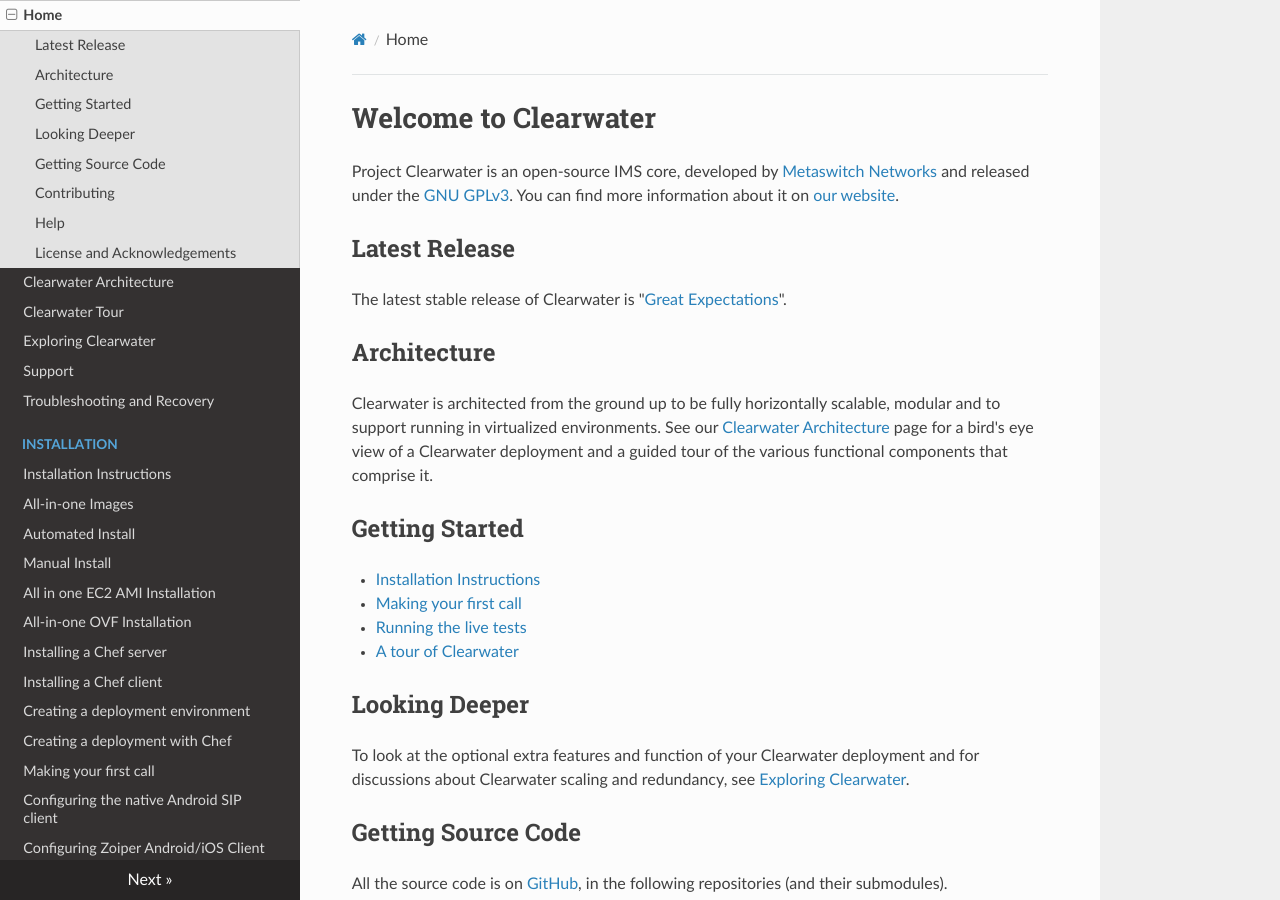
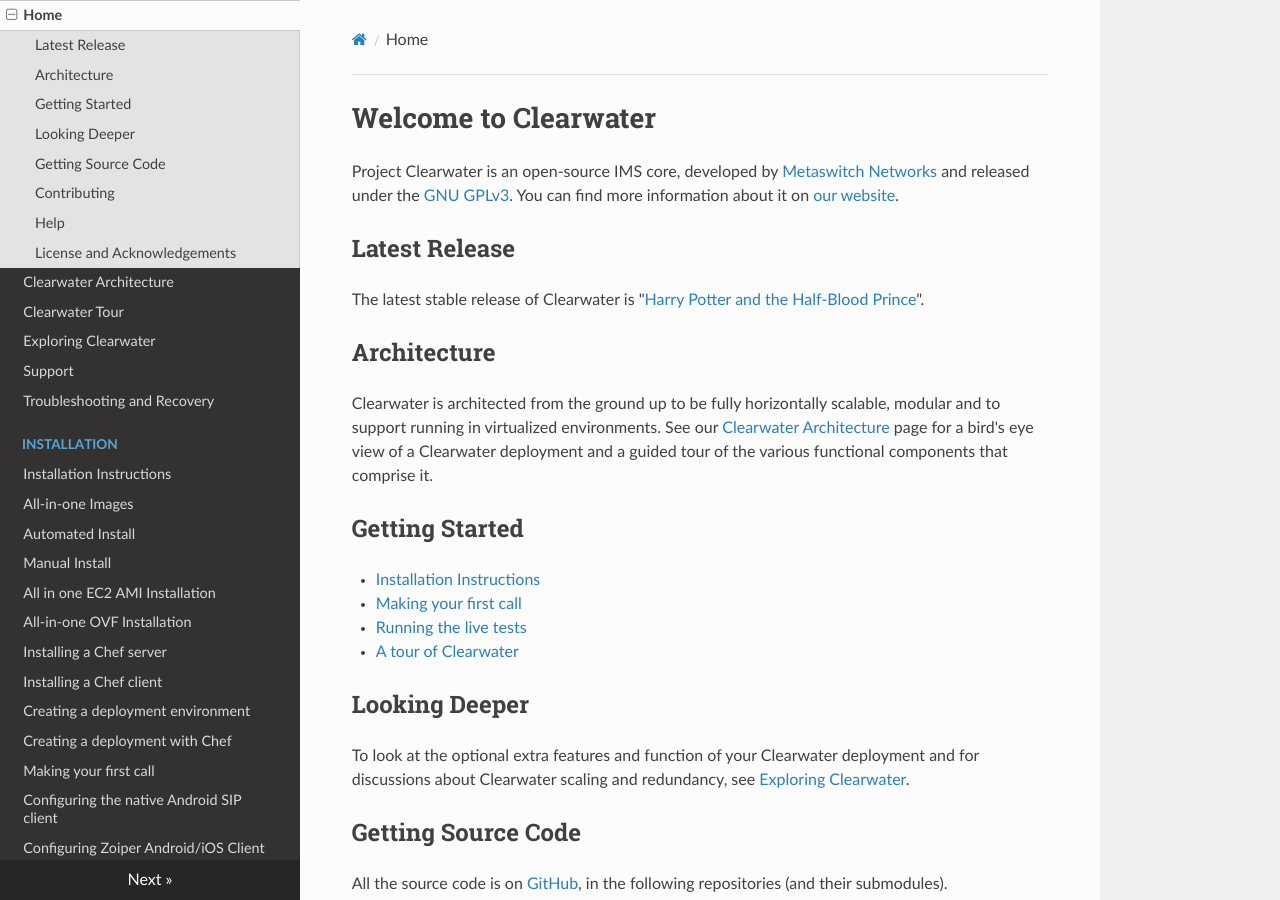
Before and after one commit to Metaswitch/clearwater-readthedocs, an MkDocs documentation site: the page built from docs/index.md, in a window 1280 px wide and 900 px high. Built offline with MkDocs 1.6.1, drawn with Linux system fonts in a browser that asks for light colours; nearby versions of some CDN libraries; old or Windows-style settings are respelled for this version of MkDocs.

Commit message:
New release

```diff
--- a/docs/index.md
+++ b/docs/index.md
@@ -4,7 +4,7 @@ Project Clearwater is an open-source IMS core, developed by [Metaswitch Networks
 
 ## Latest Release
 
-The latest stable release of Clearwater is "[Great Expectations](http://www.goodreads.com/book/show/2623.Great_Expectations)".
+The latest stable release of Clearwater is "[Harry Potter and the Half-Blood Prince](https://www.goodreads.com/book/show/1.Harry_Potter_and_the_Half_Blood_Prince)".
 
 ## Architecture
 
```
